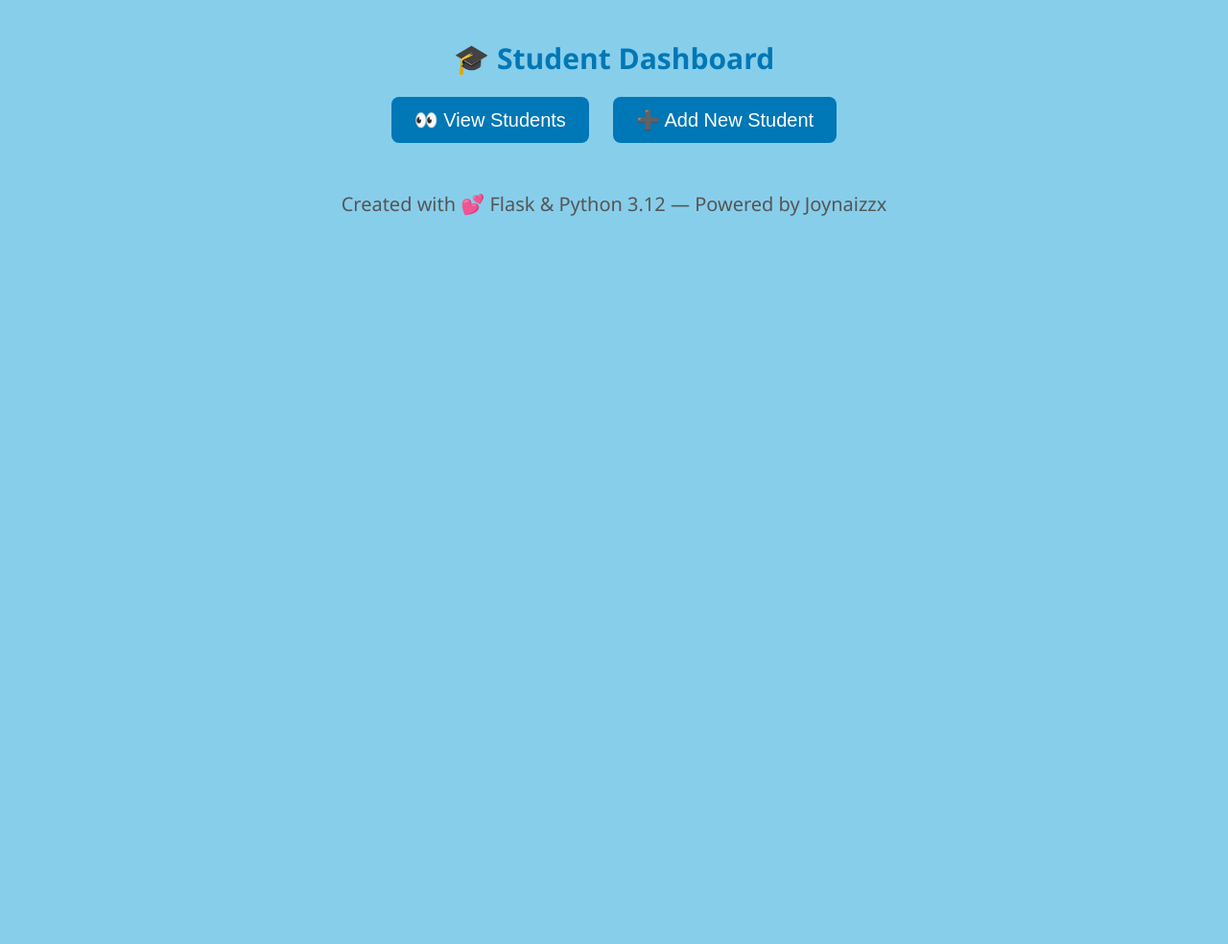
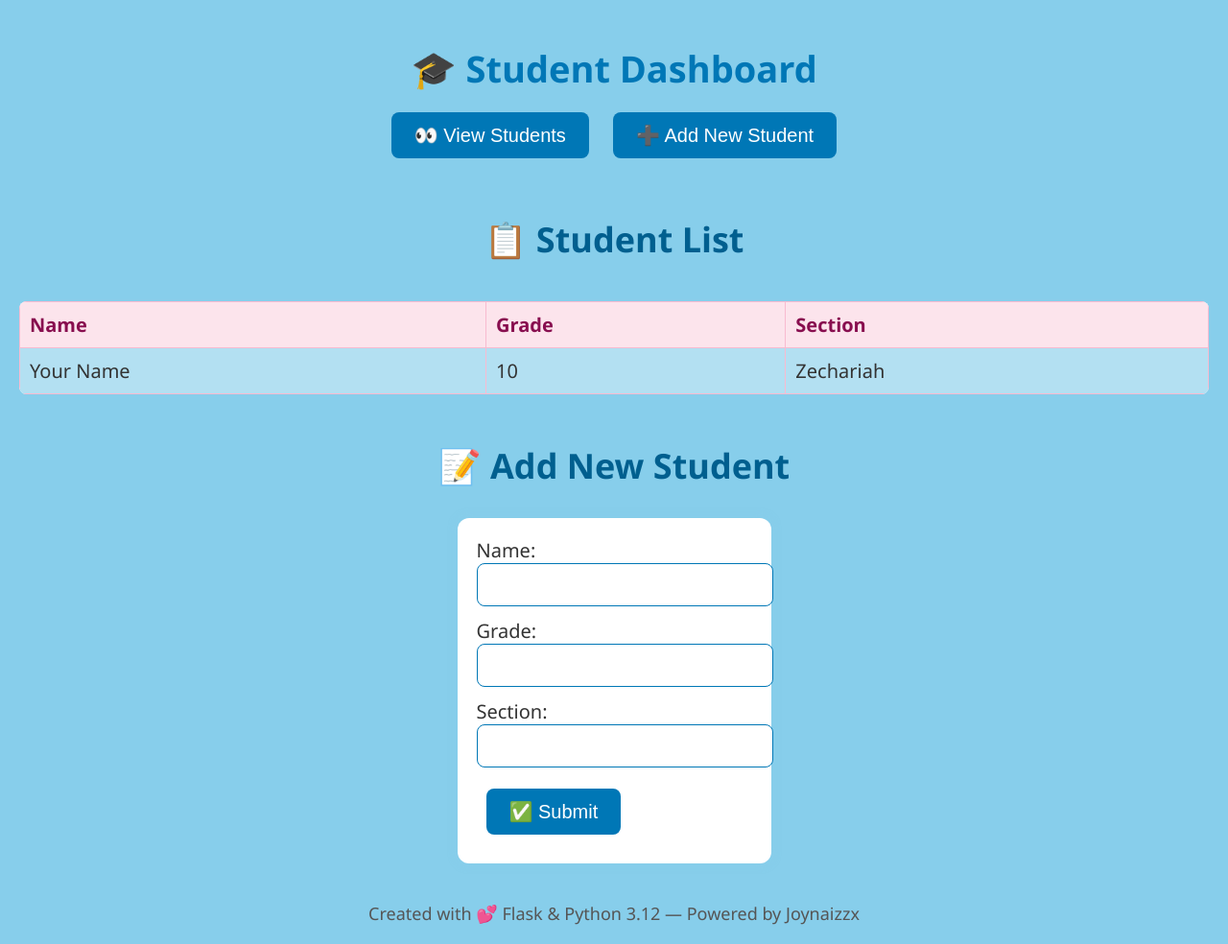
Before and after one commit to Joynase/Joynase-Dime, a Flask app: page /dashboard in a window 1280 px wide. Shown: the whole page at 96% size. Before the commit the page ends 225 px from the top, so only its background shows below. Run offline with Flask 3, Linux system fonts and the light colour scheme.

Commit message:
Update index.html

```diff
--- a/templates/index.html
+++ b/templates/index.html
@@ -17,12 +17,12 @@
       text-align: center;
       color: #0077b6;
       margin-bottom: 10px;
-      font-size: 30px;
+      font-size: 38px;
     }
 
     h2 {
       color: #005f8f;
-      font-size: 30px;
+      font-size: 36px;
     }
 
     .btn {
@@ -45,6 +45,10 @@
       margin-top: 20px;
       display: none;
       animation: fadeIn 0.5s ease-in-out;
+      display: flex;
+      justify-content: center;
+      flex-direction: column;
+      align-items: center;
     }
 
     @keyframes fadeIn {
@@ -73,6 +77,15 @@
       color: #880e4f;
     }
 
+    /* 🌤️ Sky blue row styling */
+    table tr {
+      background-color: #cceeff;
+    }
+
+    table tr:nth-child(even) {
+      background-color: #b3e0f2;
+    }
+
     input[type="text"], input[type="number"] {
       width: 100%;
       padding: 10px;
@@ -94,7 +107,7 @@
     footer {
       text-align: center;
       margin-top: 40px;
-      font-size: 20px;
+      font-size: 18px;
       color: #555;
     }
 
```
